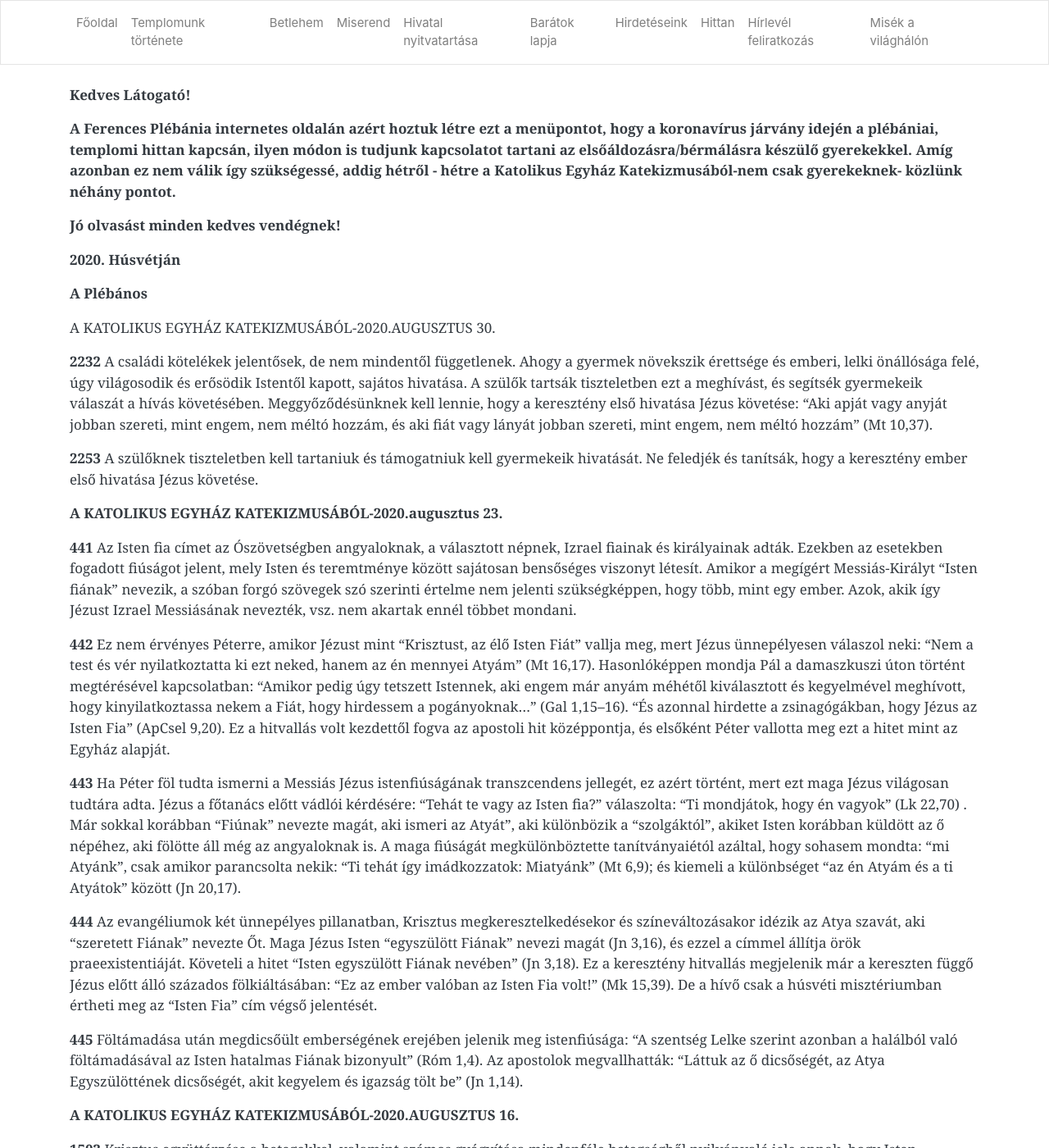
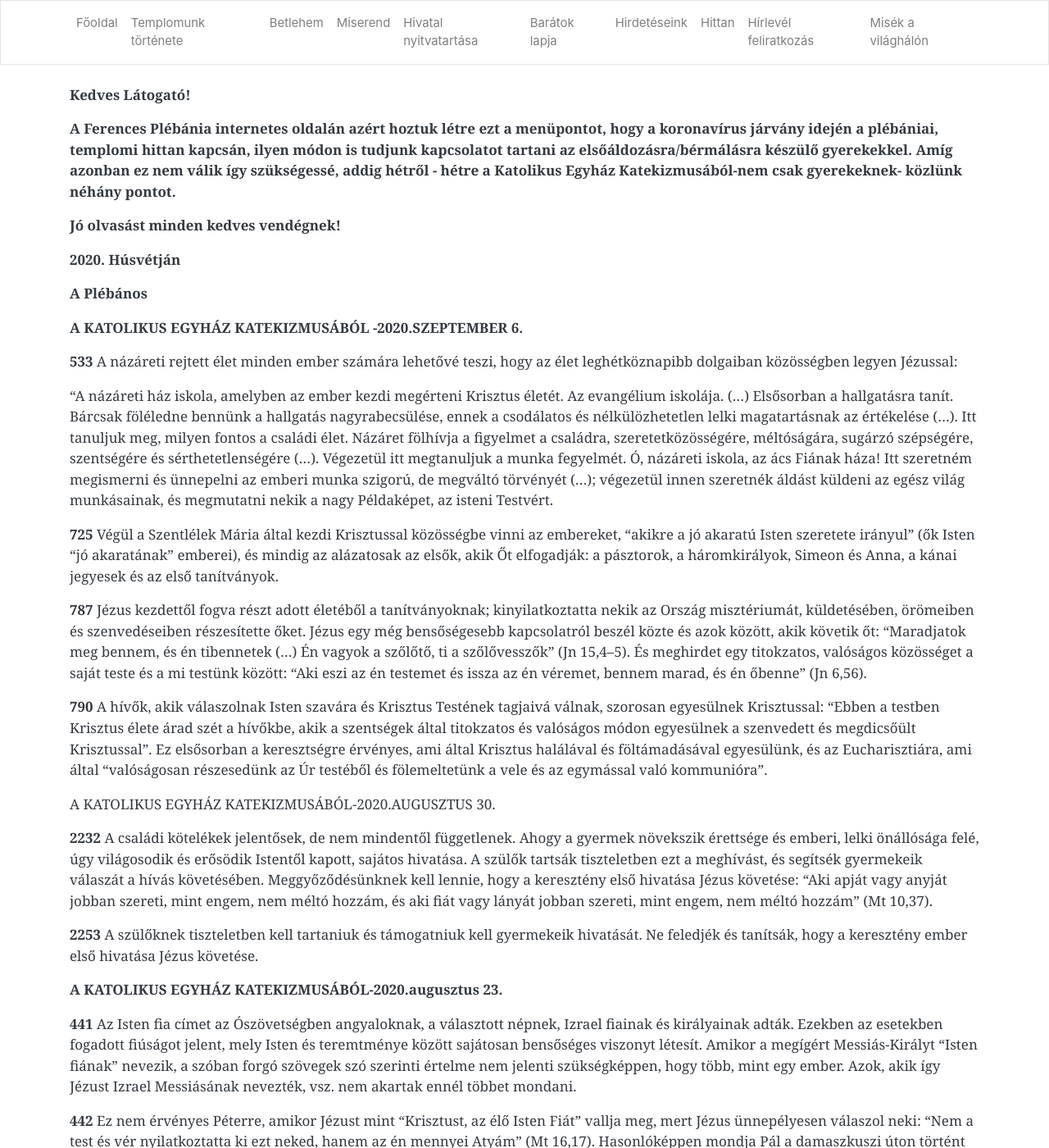
Before and after one commit to pecsi-ferences/pecsi-ferences.github.io, a Jekyll site: the page built from hittan.md, in a window 1280 px wide and 1400 px high. Shown: the whole window at 82% size. Built offline with Jekyll 4.4.1, drawn with Linux system fonts in a browser that asks for light colours; nearby versions of some CDN libraries.

Commit message:
Update from Forestry.io Zoltán Dohány updated hittan.md

```diff
--- a/hittan.md
+++ b/hittan.md
@@ -12,6 +12,18 @@ title: Hittan
 **2020. Húsvétján**
 
 **A Plébános**
+
+**A KATOLIKUS EGYHÁZ KATEKIZMUSÁBÓL -2020.SZEPTEMBER 6.**
+
+**533** A názáreti rejtett élet minden ember számára lehetővé teszi, hogy az élet leghétköznapibb dolgaiban közösségben legyen Jézussal:
+
+"A názáreti ház iskola, amelyben az ember kezdi megérteni Krisztus életét. Az evangélium iskolája. (...) Elsősorban a hallgatásra tanít. Bárcsak föléledne bennünk a hallgatás nagyrabecsülése, ennek a csodálatos és nélkülözhetetlen lelki magatartásnak az értékelése (...). Itt tanuljuk meg, milyen fontos a családi élet. Názáret fölhívja a figyelmet a családra, szeretetközösségére, méltóságára, sugárzó szépségére, szentségére és sérthetetlenségére (...). Végezetül itt megtanuljuk a munka fegyelmét. Ó, názáreti iskola, az ács Fiának háza! Itt szeretném megismerni és ünnepelni az emberi munka szigorú, de megváltó törvényét (...); végezetül innen szeretnék áldást küldeni az egész világ munkásainak, és megmutatni nekik a nagy Példaképet, az isteni Testvért.
+
+**725** Végül a Szentlélek Mária által kezdi Krisztussal közösségbe vinni az embereket, "akikre a jó akaratú Isten szeretete irányul" (ők Isten "jó akaratának" emberei), és mindig az alázatosak az elsők, akik Őt elfogadják: a pásztorok, a háromkirályok, Simeon és Anna, a kánai jegyesek és az első tanítványok.
+
+**787** Jézus kezdettől fogva részt adott életéből a tanítványoknak; kinyilatkoztatta nekik az Ország misztériumát, küldetésében, örömeiben és szenvedéseiben részesítette őket. Jézus egy még bensőségesebb kapcsolatról beszél közte és azok között, akik követik őt: "Maradjatok meg bennem, és én tibennetek (...) Én vagyok a szőlőtő, ti a szőlővesszők" (Jn 15,4--5). És meghirdet egy titokzatos, valóságos közösséget a saját teste és a mi testünk között: "Aki eszi az én testemet és issza az én véremet, bennem marad, és én őbenne" (Jn 6,56).
+
+**790** A hívők, akik válaszolnak Isten szavára és Krisztus Testének tagjaivá válnak, szorosan egyesülnek Krisztussal: "Ebben a testben Krisztus élete árad szét a hívőkbe, akik a szentségek által titokzatos és valóságos módon egyesülnek a szenvedett és megdicsőült Krisztussal". Ez elsősorban a keresztségre érvényes, ami által Krisztus halálával és föltámadásával egyesülünk, és az Eucharisztiára, ami által "valóságosan részesedünk az Úr testéből és fölemeltetünk a vele és az egymással való kommunióra".
 
 A KATOLIKUS EGYHÁZ KATEKIZMUSÁBÓL-2020.AUGUSZTUS 30.
 
```
